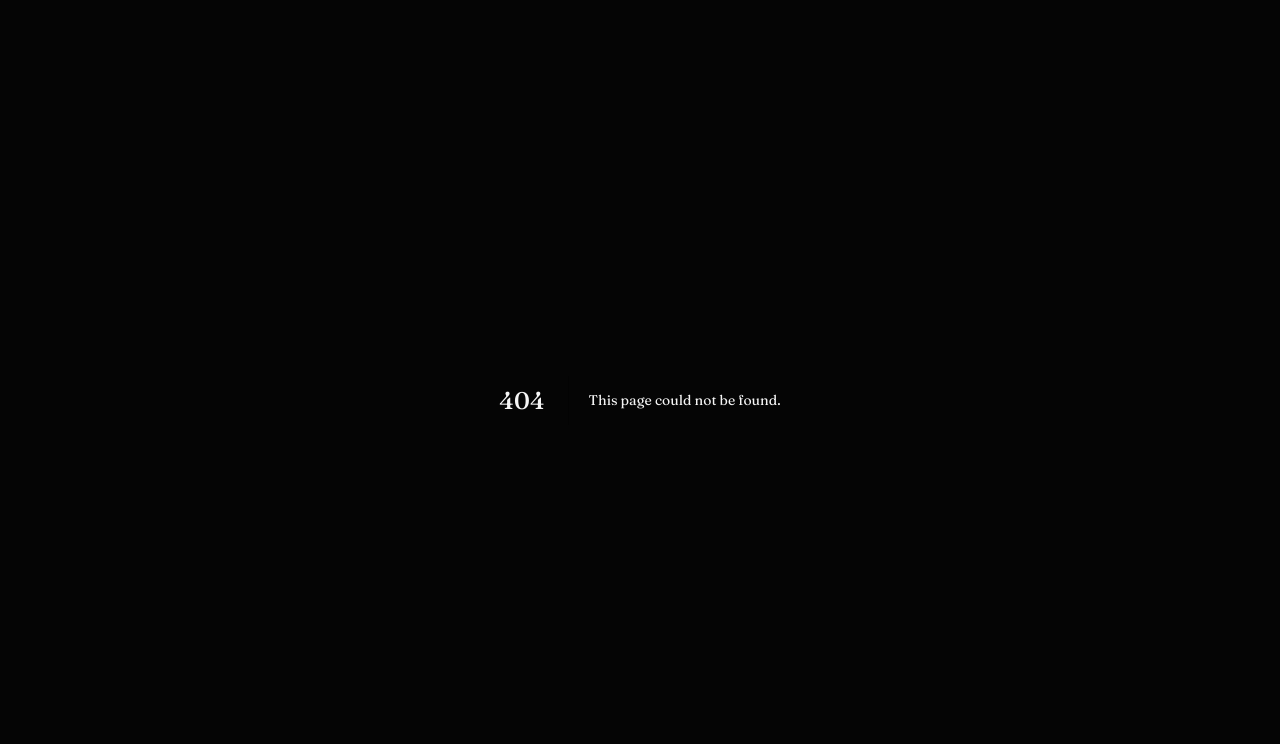
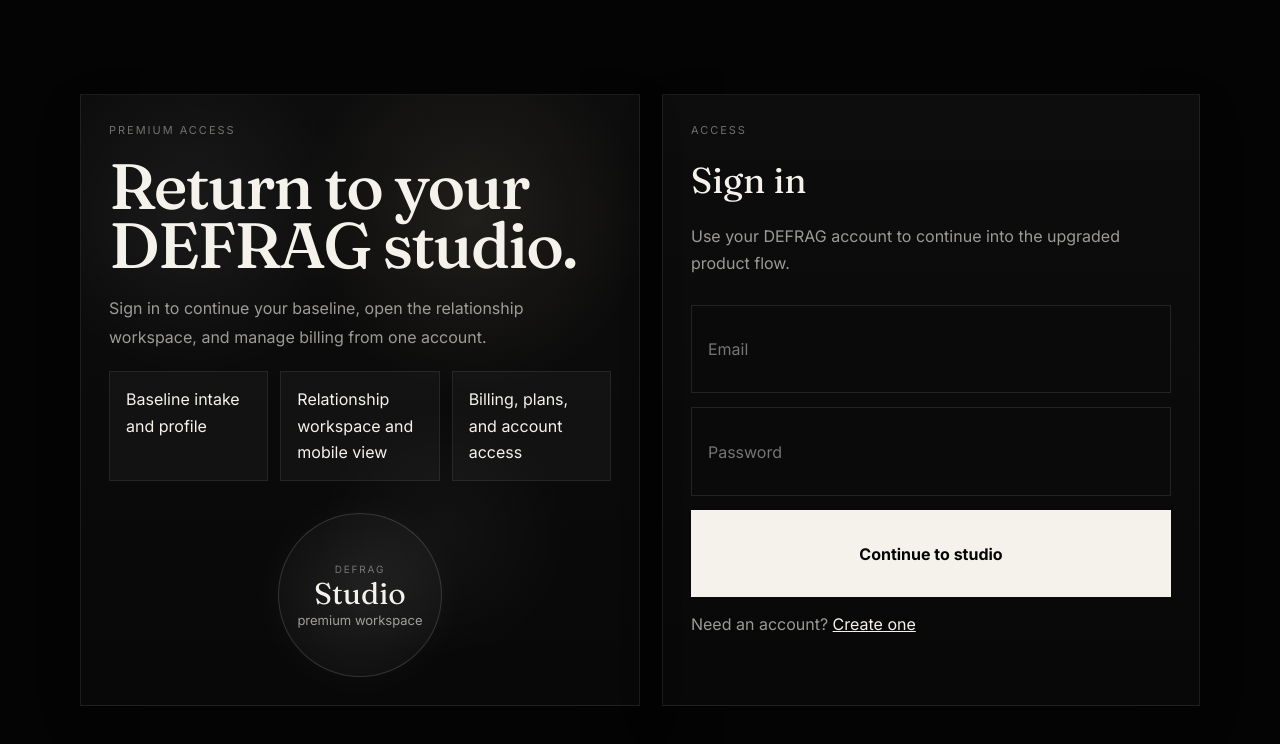
Before and after one commit to chadjameso93-netizen/defragsrelationalswap, a Next.js app in the folder apps/web/: page /signin/studio in a window 1280 px wide. Before the commit this address had no page. Shown: the top 744 px of the page. Built offline with nearby package versions, Linux system fonts and the light colour scheme; no server answers.

Commit message:
Add premium DEFRAG studio sign in page

```diff
--- /dev/null
+++ b/apps/web/src/app/signin/studio/page.tsx
@@ -0,0 +1,92 @@
+"use client";
+
+import { FormEvent, useState } from 'react';
+import Link from 'next/link';
+import { useRouter } from 'next/navigation';
+import { createClient } from '@/utils/supabase/client';
+
+export default function StudioSignInPage() {
+  const router = useRouter();
+  const supabase = createClient();
+  const [email, setEmail] = useState('');
+  const [password, setPassword] = useState('');
+  const [loading, setLoading] = useState(false);
+  const [error, setError] = useState<string | null>(null);
+
+  async function handleSubmit(event: FormEvent<HTMLFormElement>) {
+    event.preventDefault();
+    setLoading(true);
+    setError(null);
+
+    const { error: signInError } = await supabase.auth.signInWithPassword({ email, password });
+
+    if (signInError) {
+      setError(signInError.message);
+      setLoading(false);
+      return;
+    }
+
+    router.push('/app/studio');
+    router.refresh();
+  }
+
+  return (
+    <main style={{ minHeight: '100vh', background: '#040404', color: '#f5f2ec', display: 'grid', placeItems: 'center', padding: 22 }}>
+      <style>{`
+        .signin-shell { width: min(1120px, 100%); display: grid; grid-template-columns: 1.02fr 0.98fr; gap: 22px; }
+        .signin-card { border: 1px solid rgba(255,255,255,0.08); background: linear-gradient(180deg, rgba(255,255,255,0.035), rgba(255,255,255,0.015)); box-shadow: 0 16px 40px rgba(0,0,0,0.18); }
+        .signin-kicker { font-size: 11px; letter-spacing: 0.18em; text-transform: uppercase; color: rgba(245,242,236,0.42); }
+        .signin-muted { color: rgba(245,242,236,0.62); }
+        .signin-title { font-size: 64px; line-height: 0.92; letter-spacing: -0.03em; font-family: var(--font-display), serif; margin: 0; }
+        .signin-stage { position: relative; overflow: hidden; padding: 28px; display: grid; gap: 20px; }
+        .signin-stage::before { content: ''; position: absolute; inset: 0; background: radial-gradient(circle at 20% 20%, rgba(255,255,255,0.06), transparent 24%), radial-gradient(circle at 70% 20%, rgba(214,195,161,0.10), transparent 28%), radial-gradient(circle at 65% 72%, rgba(255,255,255,0.04), transparent 22%); }
+        .signin-stage > * { position: relative; z-index: 1; }
+        .signin-node { width: 164px; height: 164px; border-radius: 999px; border: 1px solid rgba(255,255,255,0.14); background: radial-gradient(circle at center, rgba(255,255,255,0.09), rgba(255,255,255,0.015)); display: grid; place-items: center; text-align: center; box-shadow: 0 0 44px rgba(255,255,255,0.04); }
+        .signin-step { padding: 14px 16px; border: 1px solid rgba(255,255,255,0.08); background: rgba(255,255,255,0.03); line-height: 1.68; }
+        .signin-form { padding: 28px; display: grid; gap: 14px; }
+        .signin-input { padding: 14px 16px; background: #0a0a0a; color: #f5f2ec; border: 1px solid rgba(255,255,255,0.1); }
+        .signin-btn { border: 0; padding: 14px 18px; background: #f5f2ec; color: #050505; font-weight: 700; }
+        @media (max-width: 920px) { .signin-shell { grid-template-columns: 1fr; } .signin-title { font-size: 46px; } }
+      `}</style>
+
+      <section className='signin-shell'>
+        <div className='signin-card signin-stage'>
+          <div className='signin-kicker'>Premium access</div>
+          <h1 className='signin-title'>Return to your DEFRAG studio.</h1>
+          <div className='signin-muted' style={{ lineHeight: 1.76, maxWidth: 560 }}>
+            Sign in to continue your baseline, open the relationship workspace, and manage billing from one account.
+          </div>
+          <div style={{ display: 'grid', gridTemplateColumns: 'repeat(3, minmax(0,1fr))', gap: 12 }}>
+            <div className='signin-step'>Baseline intake and profile</div>
+            <div className='signin-step'>Relationship workspace and mobile view</div>
+            <div className='signin-step'>Billing, plans, and account access</div>
+          </div>
+          <div style={{ display: 'flex', justifyContent: 'center', paddingTop: 12 }}>
+            <div className='signin-node'>
+              <div>
+                <div className='signin-kicker' style={{ fontSize: 10 }}>Defrag</div>
+                <div style={{ fontSize: 30, fontFamily: 'var(--font-display), serif' }}>Studio</div>
+                <div className='signin-muted' style={{ fontSize: 13 }}>premium workspace</div>
+              </div>
+            </div>
+          </div>
+        </div>
+
+        <form onSubmit={handleSubmit} className='signin-card signin-form'>
+          <div style={{ display: 'grid', gap: 8 }}>
+            <div className='signin-kicker'>Access</div>
+            <div style={{ fontSize: 36, fontFamily: 'var(--font-display), serif' }}>Sign in</div>
+            <div className='signin-muted' style={{ lineHeight: 1.72 }}>Use your DEFRAG account to continue into the upgraded product flow.</div>
+          </div>
+          <input className='signin-input' value={email} onChange={(e) => setEmail(e.target.value)} type='email' placeholder='Email' required />
+          <input className='signin-input' value={password} onChange={(e) => setPassword(e.target.value)} type='password' placeholder='Password' required />
+          {error ? <div style={{ color: '#fca5a5' }}>{error}</div> : null}
+          <button type='submit' disabled={loading} className='signin-btn'>{loading ? 'Signing in...' : 'Continue to studio'}</button>
+          <div className='signin-muted' style={{ lineHeight: 1.7 }}>
+            Need an account? <Link href='/signup' style={{ color: '#f5f2ec' }}>Create one</Link>
+          </div>
+        </form>
+      </section>
+    </main>
+  );
+}
```
